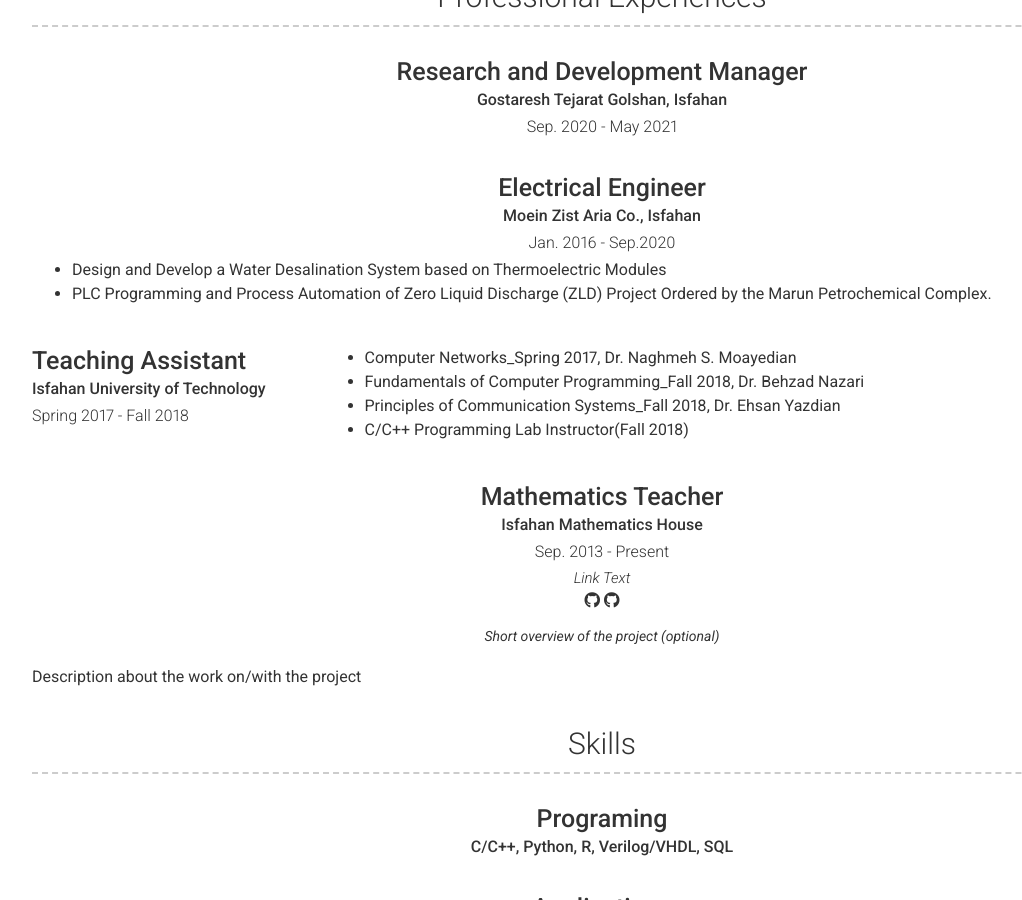
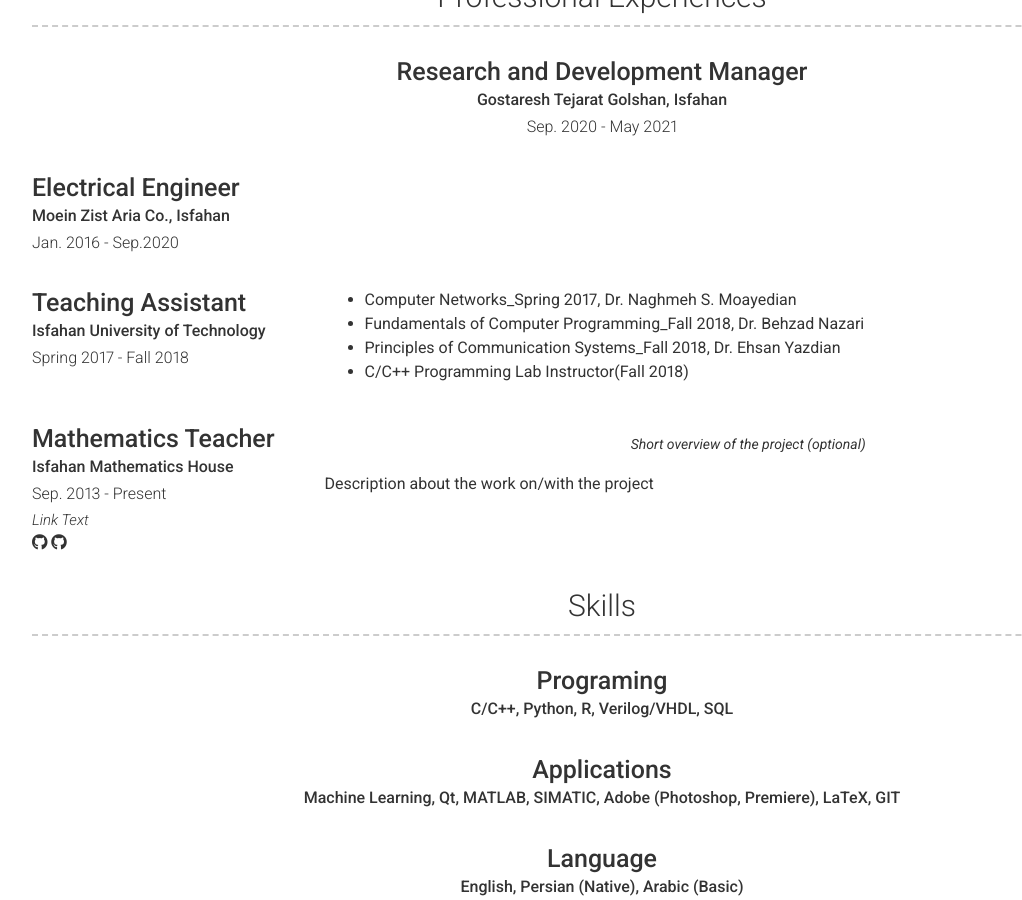
Before and after one commit to ashourzadeh7/ashourzadeh7.github.io, a Jekyll site: the page built from index.md, in a window 1280 px wide and 900 px high, scrolled down 1435 px. Shown: the whole window, without its empty margins (38-1060 px from the left). Built offline with Jekyll 4.4.1, drawn with Linux system fonts in a browser that asks for light colours; nearby versions of some CDN libraries.

Commit message:
Update _config.yml

```diff
--- a/_config.yml
+++ b/_config.yml
@@ -118,7 +118,8 @@ content:
         title: Electrical Engineer
         sub_title: Moein Zist Aria Co., Isfahan
         caption: Jan. 2016 - Sep.2020
-        description: |
+        layout: text
+        content: |
             - Design and Develop a Water Desalination System based on Thermoelectric Modules
             - PLC Programming and Process Automation of Zero Liquid Discharge (ZLD) Project Ordered by the Marun Petrochemical Complex.
 
@@ -138,6 +139,7 @@ content:
         title:   Mathematics Teacher
         sub_title: Isfahan Mathematics House
         caption: Sep. 2013 - Present
+        layout: text
         description: |
             - Tutoring Mathematics Workshops for Students and Teachers (Under the Supervision of Dr. Ali Rejali)
             - Mentor of Design Thinking Workshops Based on Stanford Method and POLY UP Workshops (under the Supervision of Dr. Yahya Tabesh)
```
